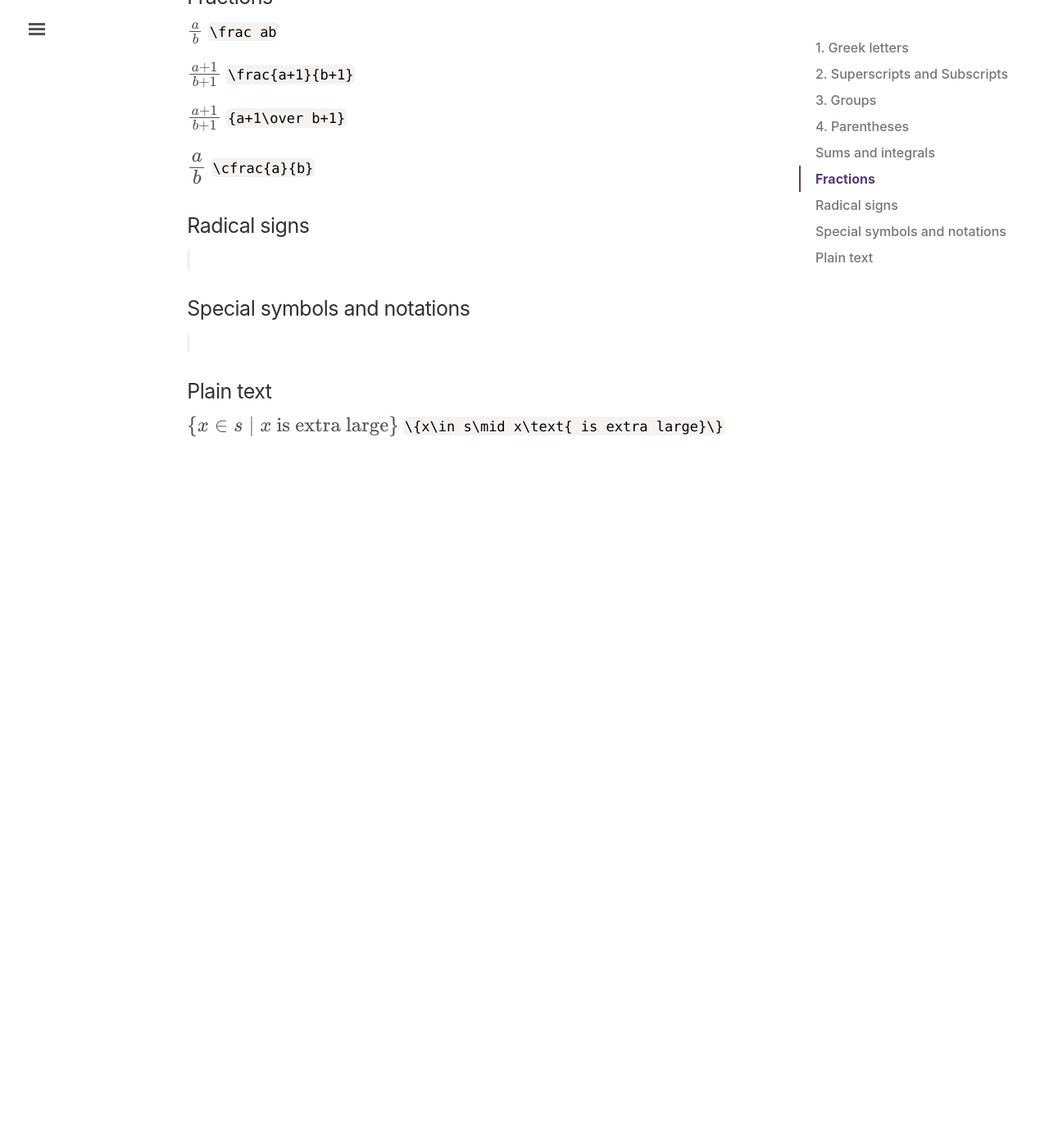
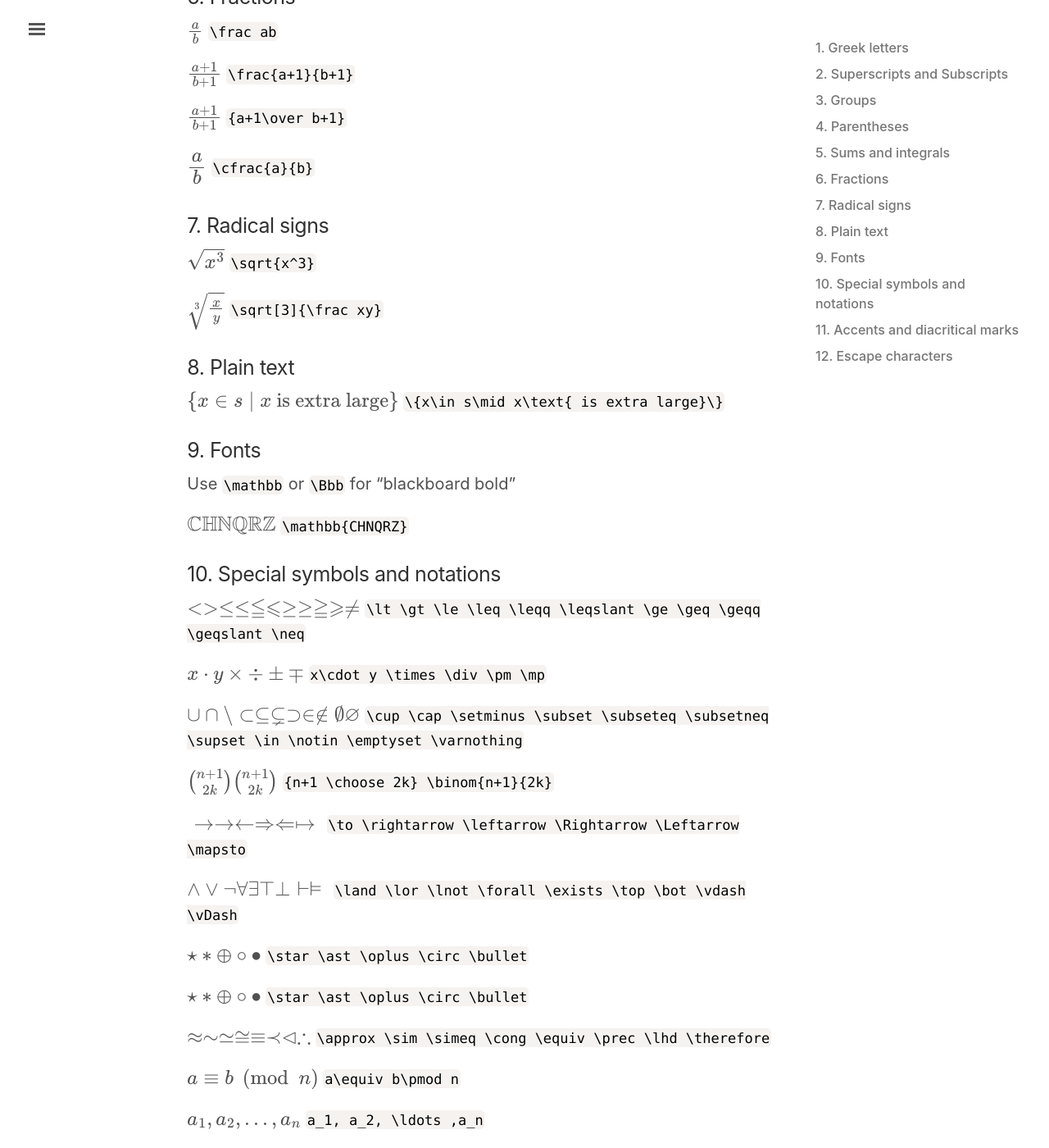
Before and after one commit to lingt-xyz/note, a Jekyll site: the page built from _posts/2018-08-29-mathjax-reference.md, in a window 1280 px wide and 1400 px high, scrolled down 1735 px. Shown: the whole window at 82% size. Built offline with Jekyll 4.4.1, drawn with Linux system fonts in a browser that asks for light colours; formulas are drawn with MathJax 3; before the commit the page ends 2369 px from its top, so only the background shows below that; some of the changed text lies outside the part shown.

Commit message:
text latex

````diff
--- a/_posts/2018-08-29-mathjax-reference.md
+++ b/_posts/2018-08-29-mathjax-reference.md
@@ -41,7 +41,7 @@
 
 {% raw %}$$ \Biggl(\biggl(\Bigl(\bigl((x)\bigr)\Bigr)\biggr)\Biggr) $${% endraw %} ``` \Biggl(\biggl(\Bigl(\bigl((x)\bigr)\Bigr)\biggr)\Biggr) ```
 
-### Sums and integrals
+### 5. Sums and integrals
 
 {% raw %}$$ \sum_1^n $${% endraw %} ``` \sum_1^n ```
 
@@ -57,7 +57,7 @@
 
 {% raw %}$$ \iint $${% endraw %} ``` \iint ```
 
-### Fractions
+### 6. Fractions
 
 {% raw %}$$ \frac ab $${% endraw %} ``` \frac ab ```
 
@@ -67,14 +67,170 @@
 
 {% raw %}$$ \cfrac{a}{b} $${% endraw %} ``` \cfrac{a}{b} ```
 
-### Radical signs
+### 7. Radical signs
+
+{% raw %}$$ \sqrt{x^3} $${% endraw %} ``` \sqrt{x^3} ```
+
+{% raw %}$$ \sqrt[3]{\frac xy} $${% endraw %} ``` \sqrt[3]{\frac xy} ```
+
+### 8. Plain text
+
+{% raw %}$$ \{x\in s\mid x\text{ is extra large}\} $${% endraw %} ``` \{x\in s\mid x\text{ is extra large}\} ```
+
+### 9. Fonts
+Use ```\mathbb``` or ```\Bbb``` for "blackboard bold"
+
+{% raw %}$$ \mathbb{CHNQRZ} $${% endraw %} ``` \mathbb{CHNQRZ} ```
+
+### 10. Special symbols and notations
+
+{% raw %}$$ \lt \gt \le \leq \leqq \leqslant \ge \geq \geqq \geqslant \neq $${% endraw %} ``` \lt \gt \le \leq \leqq \leqslant \ge \geq \geqq \geqslant \neq ```
+
+{% raw %}$$ x\cdot y \times \div \pm \mp $${% endraw %} ``` x\cdot y \times \div \pm \mp ```
+
+{% raw %}$$ \cup \cap \setminus \subset \subseteq \subsetneq \supset \in \notin \emptyset \varnothing $${% endraw %} ``` \cup \cap \setminus \subset \subseteq \subsetneq \supset \in \notin \emptyset \varnothing ```
+
+{% raw %}$$ {n+1 \choose 2k} \binom{n+1}{2k} $${% endraw %} ``` {n+1 \choose 2k} \binom{n+1}{2k} ```
+
+{% raw %}$$ \to \rightarrow \leftarrow \Rightarrow \Leftarrow \mapsto $${% endraw %} ``` \to \rightarrow \leftarrow \Rightarrow \Leftarrow \mapsto ```
+
+{% raw %}$$ \land \lor \lnot \forall \exists \top \bot \vdash \vDash $${% endraw %} ``` \land \lor \lnot \forall \exists \top \bot \vdash \vDash ```
+
+{% raw %}$$ \star \ast \oplus \circ \bullet $${% endraw %} ``` \star \ast \oplus \circ \bullet ```
+
+{% raw %}$$ \star \ast \oplus \circ \bullet $${% endraw %} ``` \star \ast \oplus \circ \bullet ```
+
+{% raw %}$$ \approx \sim \simeq \cong \equiv \prec \lhd \therefore $${% endraw %} ``` \approx \sim \simeq \cong \equiv \prec \lhd \therefore ```
+
+{% raw %}$$ a\equiv b\pmod n $${% endraw %} ``` a\equiv b\pmod n ```
+
+{% raw %}$$ a_1, a_2, \ldots ,a_n $${% endraw %} ``` a_1, a_2, \ldots ,a_n ```
+
+{% raw %}$$ a_1+a_2+\cdots+a_n $${% endraw %} ```a_1+a_2+\cdots+a_n  ```
+
+### 11. Accents and diacritical marks
+
+{% raw %}$$ \hat x $${% endraw %} ``` \hat x ```
+
+{% raw %}$$ \widehat{xy} $${% endraw %} ``` \widehat{xy} ```
+
+{% raw %}$$ \bar x $${% endraw %} ``` \bar x ```
+
+{% raw %}$$ \overline{xyz} $${% endraw %} ``` \overline{xyz} ```
+
+{% raw %}$$ \vec x $${% endraw %} ``` \vec x ```
+
+{% raw %}$$ \overrightarrow{xy} $${% endraw %} ``` \overrightarrow{xy} ```
+
+{% raw %}$$ \frac d{dx}x\dot x =  \dot x^2 +  x\ddot x $${% endraw %} ``` \frac d{dx}x\dot x =  \dot x^2 +  x\ddot x ```
+
+### 12. Escape characters
+```\```
+
+{% raw %}$$ \backslash $${% endraw %} ``` \backslash ```
+
+{% raw %}$$ \_ $${% endraw %} ``` \_ ```
+
+### 13. Matrices
+
+{% raw %}
+$$
+\begin{matrix}
+    1 & x & x^2 \\
+    1 & y & y^2 \\
+    1 & z & z^2 \\
+\end{matrix}
+$$
+{% endraw %}
+
+```
+\begin{matrix}
+    1 & x & x^2 \\
+    1 & y & y^2 \\
+    1 & z & z^2 \\
+\end{matrix}
+```
+
+{% raw %}
+$$
+\begin{pmatrix}
+    1 & 2 \\
+    3 & 4 \\
+\end{pmatrix}
+$$
+{% endraw %}
+
+```
+\begin{pmatrix}
+    1 & 2 \\
+    3 & 4 \\
+\end{pmatrix}
+```
+
+{% raw %}
+$$
+\begin{bmatrix}
+    1 & 2 \\
+    3 & 4 \\
+\end{bmatrix}
+$$
+{% endraw %}
+
+```
+\begin{bmatrix}
+    1 & 2 \\
+    3 & 4 \\
+\end{bmatrix}
+```
+
+{% raw %}
+$$
+\begin{Bmatrix }
+    1 & 2 \\
+    3 & 4 \\
+\end{Bmatrix }
+$$
+{% endraw %}
+
+```
+\begin{Bmatrix }
+    1 & 2 \\
+    3 & 4 \\
+\end{Bmatrix }
+```
+
+{% raw %}
+$$
+\begin{vmatrix }
+    1 & 2 \\
+    3 & 4 \\
+\end{vmatrix }
+$$
+{% endraw %}
+
+```
+\begin{vmatrix }
+    1 & 2 \\
+    3 & 4 \\
+\end{vmatrix }
+```
+
+{% raw %}
+$$
+\begin{Vmatrix}
+    1 & 2 \\
+    3 & 4 \\
+\end{Vmatrix}
+$$
+{% endraw %}
+
+```
+\begin{Vmatrix}
+    1 & 2 \\
+    3 & 4 \\
+\end{Vmatrix}
+```
+
+
 
 {% raw %}$$  $${% endraw %} ```  ```
-
-### Special symbols and notations
-
-{% raw %}$$  $${% endraw %} ```  ```
-
-### Plain text
-
-{% raw %}$$ \{x\in s\mid x\text{ is extra large}\} $${% endraw %} ``` \{x\in s\mid x\text{ is extra large}\} ```
````
